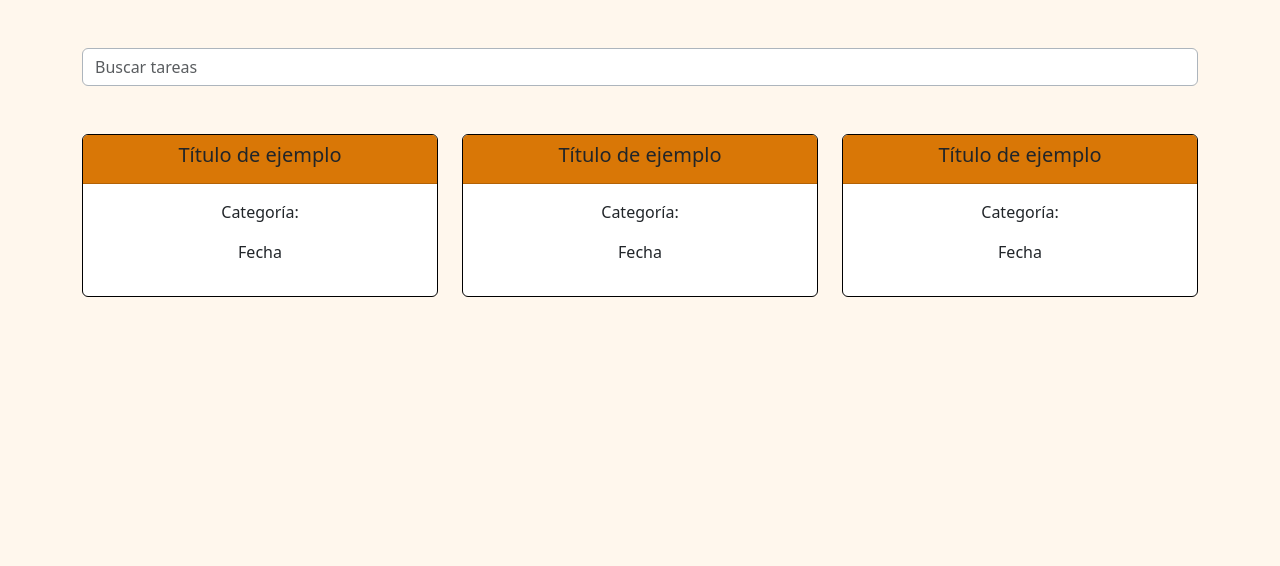
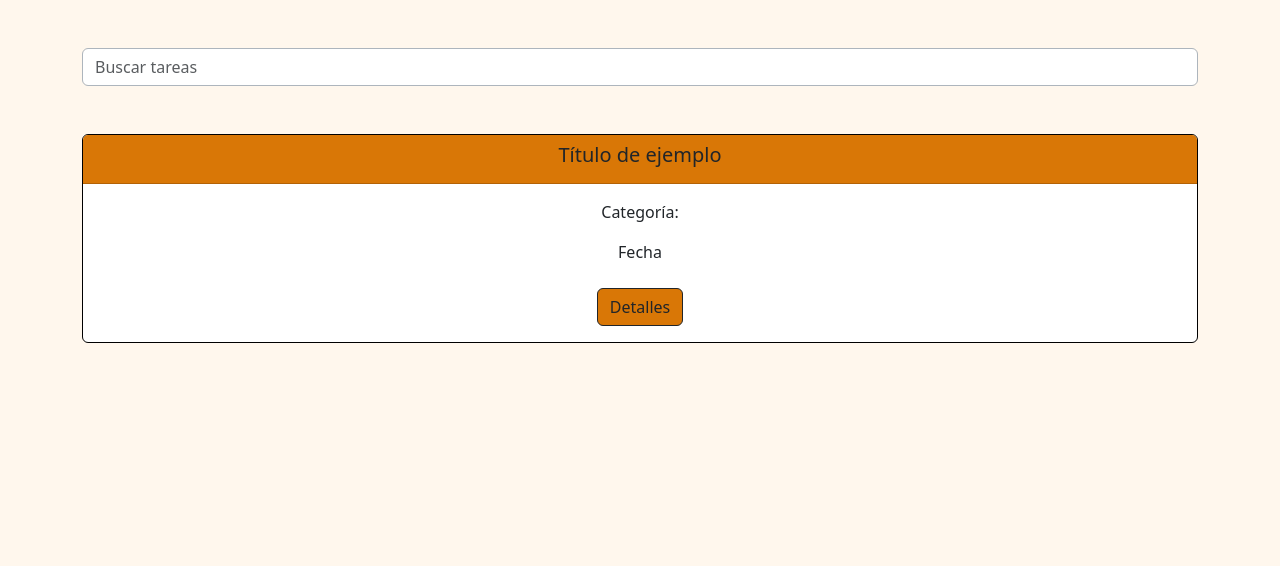
Before and after one commit to lauraFCSiv/ProyectoFinTrimestreDAW, a PHP site: page /pages/tasks.php in a window 1280 px wide. Shown: the part 56-622 px from the top of the page. Run offline with PHP 8.4, Linux system fonts and the light colour scheme; tables that the repository leaves empty or names only in its code hold one stand-in row (values such as "Sample post"); some libraries are stand-ins or nearby versions.

Commit message:
PAR #29 CartasDinamicasBBDD

```diff
--- a/controller/controllerDataBase.php
+++ b/controller/controllerDataBase.php
@@ -82,4 +82,24 @@ function register($user, $email, $password){
         }
 }
 
+/**
+ * @version 1.0.
+ * @author Pablo A.
+ * @return mysqli_result $result
+ * Obtener todas las tareas alamcenadas en base de datos.
+ */
+function getAllTasks(){
+
+    // Abrir conexion con la base de datos.
+    $conn = openConnectionDB();
+
+    // Consulta que obtiene todas tareas de base de datos
+    $query = "SELECT * FROM `tasks`";
+    $result = $conn->query($query);
+
+    // Devolver resultado
+    return $result;
+
+}
+
 ?>
--- a/pages/tasks.php
+++ b/pages/tasks.php
@@ -17,17 +17,15 @@
     <link rel="stylesheet" href="https://cdn.jsdelivr.net/npm/bootstrap-icons@1.7.2/font/bootstrap-icons.css">
     <link rel="stylesheet" href="https://cdnjs.cloudflare.com/ajax/libs/font-awesome/6.0.0-beta3/css/all.min.css">
     <link rel="stylesheet" href="../styles/StylesClaro.css">
-    <title>Tareas completadas</title>
+    <title>TurronTasker: Todas las tareas</title>
 </head>
 
 <body>
-
-    <!-- //! Cosas extra a tener en cuenta:
-    //* Que cada card responda ante el cursor si pasa por encima (hover) cambiando el tamaño -->
     <?php
     include("../includes/header.php");
     ?>
-
+    <!-- //! Cosas extra a tener en cuenta:
+    //* Que cada card responda ante el cursor si pasa por encima (hover) cambiando el tamaño -->
     <div class="container">
         <!-- //*buscador  -->
         <div class="row mt-5">
@@ -40,29 +38,32 @@
                 </form>
             </div>
         </div>
-
         <!-- //*Cartas con tareas  -->
         <div class="row mt-5 align-items-center">
+            <?php
+                include('../controller/controllerDataBase.php');
+
+                $result = getAllTasks();
+
+                foreach ($result as $task){
+                    echo '
+                        <!-- //*Diseño carta -->
                         <div class="col">
                             <div class="card text-center border border-black" id="idCard1">
                                 <div class="card-header text-dark">
                                     <h5>Título de ejemplo</h5>
                                 </div>
-
                                 <div class="card-body">
                                     <div class="card-text">
                                         <p>Categoría:</p>
                                         <p>Fecha</p>
                                     </div>
-                        <!-- <button class="buttonCardsTasks btn btn-primary mt-2 btn-outline-dark" data-bs-toggle="modal"
-                            data-bs-target="#exampleModal1">Detalles</button> -->
+                                    <button class="buttonCardsTasks btn btn-primary mt-2 btn-outline-dark" data-bs-toggle="modal" data-bs-target="#exampleModal1">Detalles</button>
                                 </div>
-
                             </div>
                         </div>
                         <!-- //*Popup de la carta (Modal) -->
-            <div class="modal fade" id="exampleModal1" tabindex="-1" aria-labelledby="exampleModalLabel"
-                aria-hidden="true">
+                            <div class="modal fade" id="exampleModal1" tabindex="-1" aria-labelledby="exampleModalLabel" aria-hidden="true">
                                 <div class="modal-dialog">
                                     <div class="modal-content">
                                         <div class="modal-header">
@@ -74,48 +75,13 @@
                                         </div>
                                     <div class="modal-footer">
                                         <button type="button" class="btn btn-secondary" data-bs-dismiss="modal">Cerrar</button>
-                            <!-- <button type="button" class="btn btn-primary">Agregar tarea</button> -->
+                                        <button type="button" class="btn btn-primary">Agregar tarea</button>
                                     </div>
                                 </div>
                             </div>
-            </div>
-            <!-- //*Fin del Popup de la carta -->
-                    <!-- //*Primera fila de cartas acaba aquí  -->
-            <!-- 2 cartas más solo para ver como queda, esto se borra luego  -->
-            <div class="col">
-                <div class="card text-center border border-black" id="idCard2">
-                    <div class="card-header text-dark">
-                        <h5>Título de ejemplo</h5>
-                    </div>
-
-                    <div class="card-body">
-                        <div class="card-text">
-                            <p>Categoría:</p>
-                            <p>Fecha</p>
-                        </div>
-                        <!-- <button class="buttonCardsTasks btn btn-primary mt-2 btn-outline-dark" data-bs-toggle="modal"
-                            data-bs-target="#exampleModal1">Detalles</button> -->
-                    </div>
-
-                </div>
-            </div>
-            <div class="col">
-                <div class="card text-center border border-black" id="idCard3">
-                    <div class="card-header text-dark">
-                        <h5>Título de ejemplo</h5>
-                    </div>
-
-                    <div class="card-body">
-                        <div class="card-text">
-                            <p>Categoría:</p>
-                            <p>Fecha</p>
-                        </div>
-                        <!-- <button class="buttonCardsTasks btn btn-primary mt-2 btn-outline-dark" data-bs-toggle="modal"
-                            data-bs-target="#exampleModal1">Detalles</button> -->
-                    </div>
-
-                </div>
-            </div>
+                        </div>';
+                    }
+            ?>
         </div>
     </div>
     <?php
```
Lines whose indentation alone changed are shown as unchanged.
